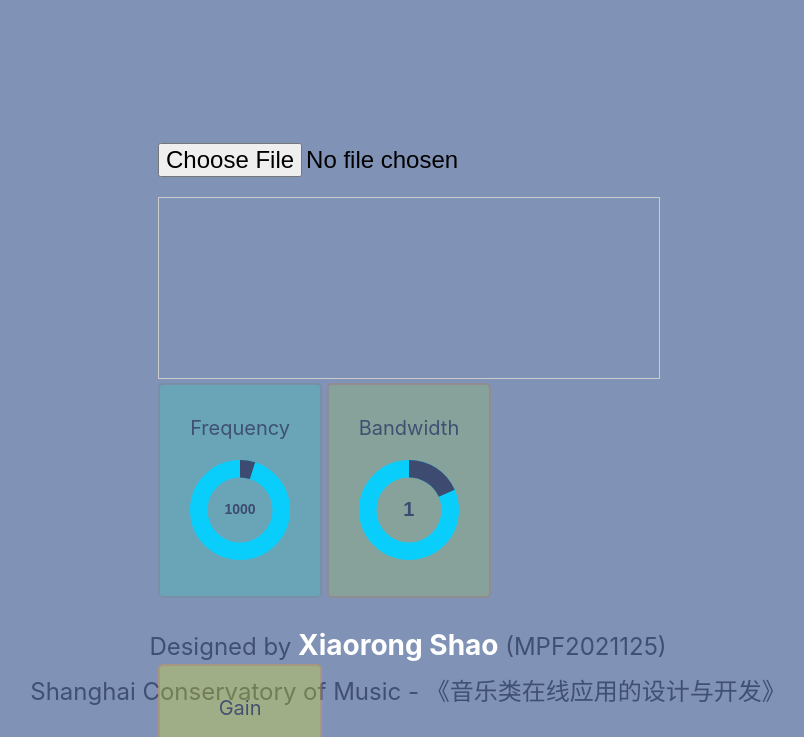
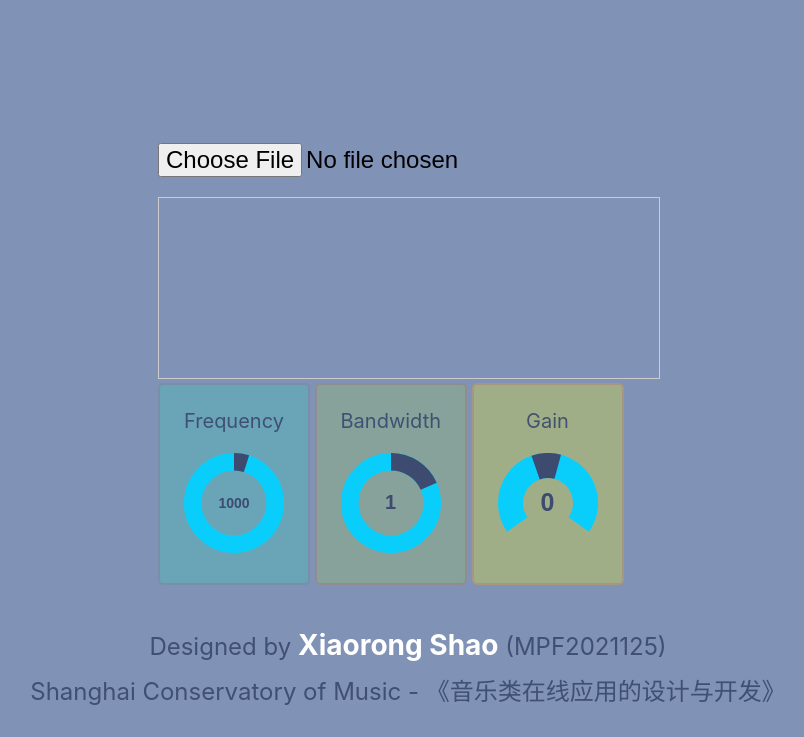
Before and after one commit to sora104/ANIMALS-Chorus, a plain HTML site: page 5.24/2/index.html in a window 1280 px wide. Shown: the part 619-1356 px from the top of the page, without its empty margins (232-1036 px from the left). Drawn offline with Linux system fonts and the light colour scheme; no server answers.

Commit message:
Update app.css

```diff
--- a/5.24/2/css/app.css
+++ b/5.24/2/css/app.css
@@ -252,7 +252,7 @@ input {
 
 .eq-item {
     display: inline-block;
-    padding: 1.88em;
+    padding: 1.5em;
     border: 2px solid rgba(196, 28, 90, 0.16);
     border-radius:5px;
     height:150px;
```
